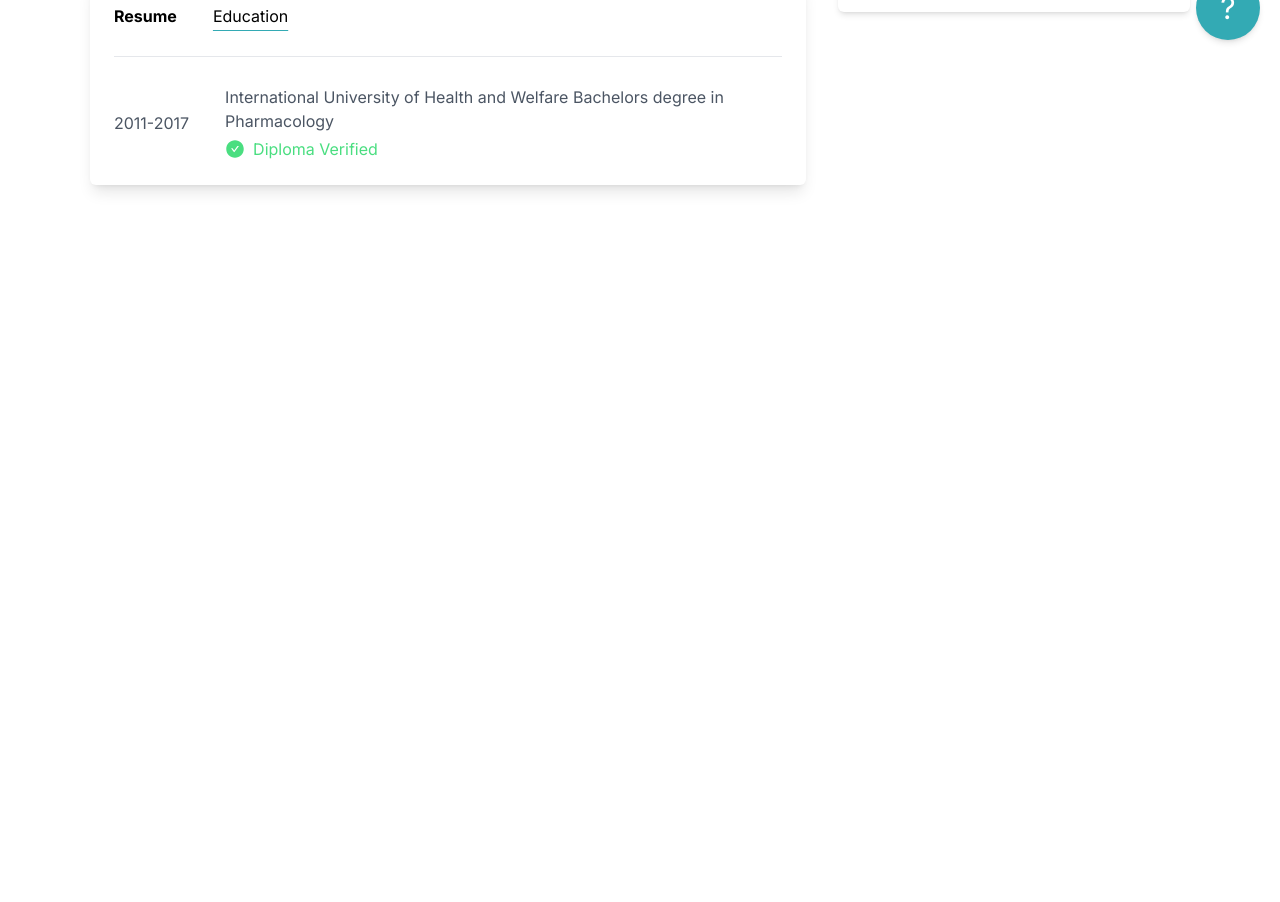
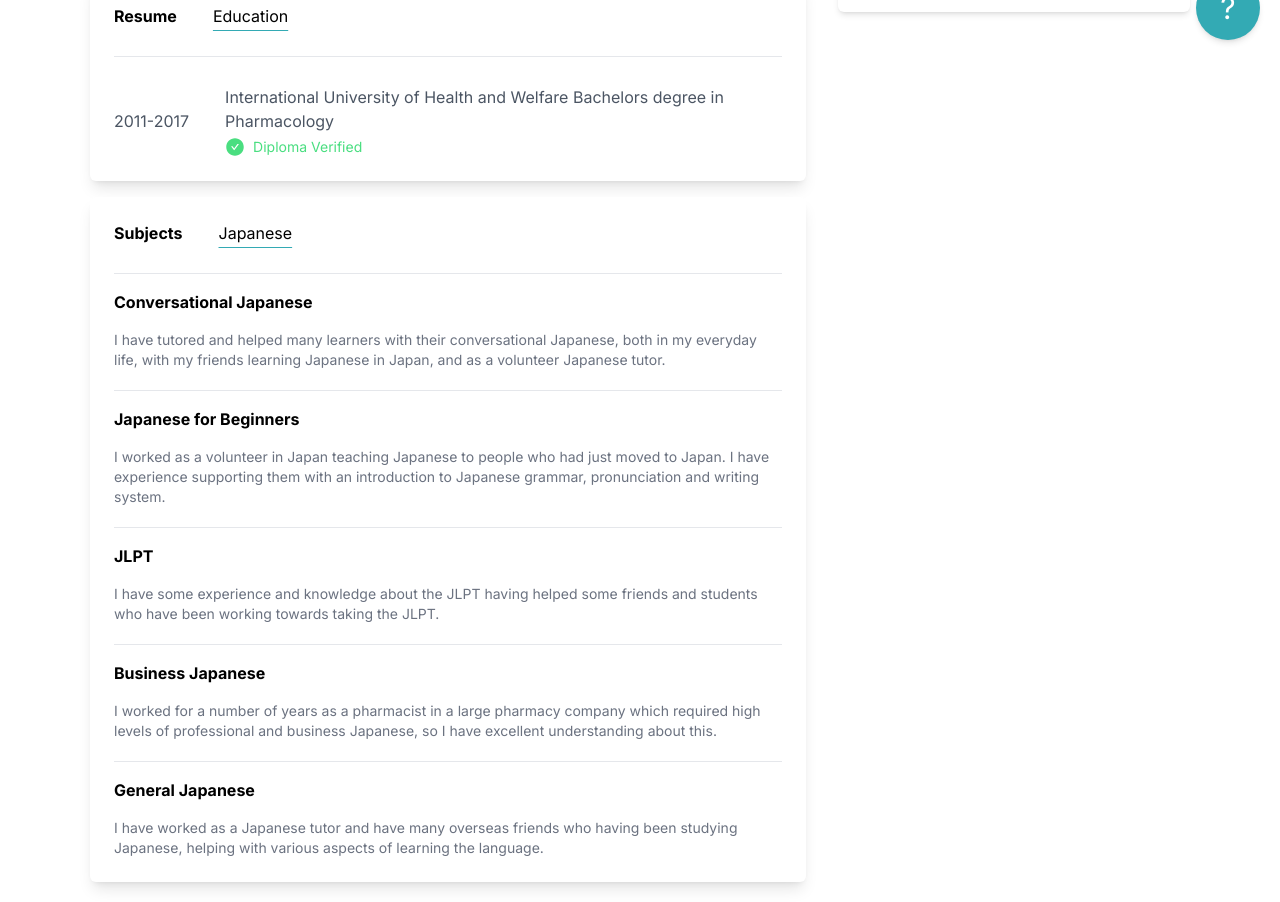
Before and after one commit to mdfaizanahmed786/preply-website, a Next.js app: page / in a window 1280 px wide. Shown: the part 740-1642 px from the top of the page. Before the commit the page ends 945 px from the top, so only its background shows below. Built offline with nearby package versions, Linux system fonts and the light colour scheme.

Commit message:
ui: created subjects section

```diff
--- a/components/Resume/Resume.tsx
+++ b/components/Resume/Resume.tsx
@@ -22,7 +22,7 @@ const Resume: React.FC<Resume> = () => {
           </p>
           <div className="flex gap-2 items-center">
             <AiFillCheckCircle className="h-5 w-5 text-green-400" />
-            <p className="text-green-400">Diploma Verified</p>
+            <p className="text-green-400 text-sm">Diploma Verified</p>
           </div>
         </div>
       </div>
--- /dev/null
+++ b/components/Subjects/Subject.tsx
@@ -0,0 +1,18 @@
+import React from "react";
+
+interface Subject {
+  title: string;
+  description: string;
+}
+
+const Subject: React.FC<Subject> = ({ title, description }) => {
+  return (
+    <div className="flex flex-col gap-4">
+      <div className="w-full h-[1px] bg-gray-200" />
+      <div className="font-bold">{title}</div>
+      <div className="text-sm text-gray-500">{description}</div>
+    </div>
+  );
+};
+
+export default Subject;
--- /dev/null
+++ b/components/Subjects/Subjects.tsx
@@ -0,0 +1,26 @@
+import subjects from '@/utils/subjects'
+import React from 'react'
+import Subject from './Subject'
+
+interface Subjects{}
+
+const Subjects:React.FC<Subjects> = () => {
+  return (
+    <div className='flex flex-col gap-7 p-6 bg-white shadow-lg rounded-md '>
+<div className="flex gap-9 items-center">
+        <p className="font-bold">Subjects</p>
+        <p className="underline decoration-primary underline-offset-8 flex-1">
+          Japanese
+        </p>
+      </div>
+
+      <div className='space-y-5'>
+        {subjects.map(subject=>(
+            <Subject key={subject.id} title={subject.title} description={subject.description}/>
+        ))}
+      </div>
+    </div>
+  )
+}
+
+export default Subjects
--- a/pages/index.tsx
+++ b/pages/index.tsx
@@ -4,6 +4,7 @@ import HeroSection from "@/components/HeroSection/HeroSection";
 import Navbar from "@/components/Navbar/Navbar";
 import Resume from "@/components/Resume/Resume";
 import Tutor from "@/components/Tutor/Tutor";
+import Subjects from "@/components/Subjects/Subjects";
 
 const inter = Inter({ subsets: ["latin"] });
 
@@ -21,6 +22,7 @@ export default function Home() {
             <div className="flex flex-col gap-4">
               <Tutor/>
               <Resume/>
+              <Subjects/>
             </div>
           </div>
           <AboutTutor />
--- /dev/null
+++ b/utils/subjects.ts
@@ -0,0 +1,38 @@
+const subjects: {
+  id: number;
+  title: string;
+  description: string;
+}[] = [
+  {
+    id: 1,
+    title: "Conversational Japanese",
+    description:
+      "I have tutored and helped many learners with their conversational Japanese, both in my everyday life, with my friends learning Japanese in Japan, and as a volunteer Japanese tutor.",
+  },
+  {
+    id: 2,
+    title: "Japanese for Beginners",
+    description:
+      "I worked as a volunteer in Japan teaching Japanese to people who had just moved to Japan. I have experience supporting them with an introduction to Japanese grammar, pronunciation and writing system.",
+  },
+  {
+    id: 3,
+    title: "JLPT",
+    description:
+      "I have some experience and knowledge about the JLPT having helped some friends and students who have been working towards taking the JLPT.",
+  },
+  {
+    id: 4,
+    title: "Business Japanese",
+    description:
+      "I worked for a number of years as a pharmacist in a large pharmacy company which required high levels of professional and business Japanese, so I have excellent understanding about this.",
+  },
+  {
+    id: 5,
+    title: "General Japanese",
+    description:
+      "I have worked as a Japanese tutor and have many overseas friends who having been studying Japanese, helping with various aspects of learning the language.",
+  },
+];
+
+export default subjects
```
